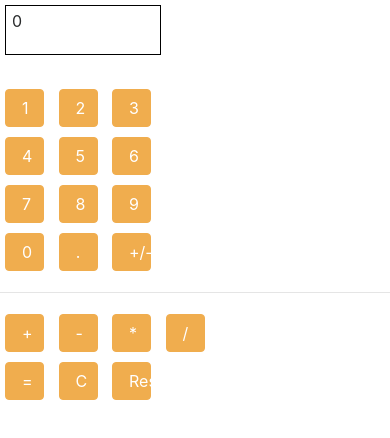
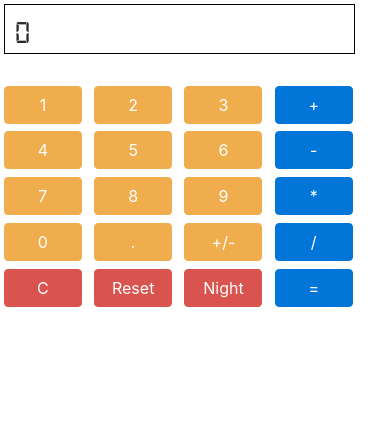
Before and after one commit to gfauconnier/s3-calculatrice, a plain HTML site: page index.html in a window 390 px wide. Drawn offline with Linux system fonts and the light colour scheme.

Commit message:
added font to css folder - main.css : added font to css, added night class, some media queries - index.html : added night button - main.js : added night function + comment

```diff
--- a/css/main.css
+++ b/css/main.css
@@ -1,12 +1,38 @@
+@font-face {
+  font-family: digital7;
+  src: url(digital7.ttf);
+}
+
 button {
-  width: 10vw;
-  margin: 5px;
+  width: 20vw;
+  margin: 1vw;
 }
 
 p {
+  font-family: digital7;
+  font-size: 2rem;
   border: 1px solid black;
-  padding: 3px 6px;
+  padding: 0 10px;
   height: 50px;
-  width: 40vw;
-  margin: 5px;
+  width: 90vw;
+  margin: 1vw;
 }
+
+p.night {
+  border-color: white;
+  color: white;
+}
+
+body.night {
+  background-color: black;
+}
+
+@media (min-width: 768px) {
+  button {
+    width: 10vw;
+  }
+
+  p {
+    width: 47vw;
+  }
+}
--- a/index.html
+++ b/index.html
@@ -4,7 +4,7 @@
 <head>
   <meta charset="utf-8">
   <meta http-equiv="x-ua-compatible" content="ie=edge">
-  <title></title>
+  <title>Calculatrice</title>
   <meta name="description" content="">
   <meta name="viewport" content="width=device-width, initial-scale=1">
 
@@ -14,30 +14,34 @@
   <link rel="stylesheet" href="css/main.css">
 </head>
 
-<body>
+<body id="body">
 
 <p id="result">0</p>
 <br>
 <button class="btn btn-warning calcnum" id="1">1</button>
 <button class="btn btn-warning calcnum" id="2">2</button>
-<button class="btn btn-warning calcnum" id="3">3</button><br>
+<button class="btn btn-warning calcnum" id="3">3</button>
+<button class="btn btn-primary calcope" id="btnplus">+</button>
+<br>
 <button class="btn btn-warning calcnum" id="4">4</button>
 <button class="btn btn-warning calcnum" id="5">5</button>
-<button class="btn btn-warning calcnum" id="6">6</button><br>
+<button class="btn btn-warning calcnum" id="6">6</button>
+<button class="btn btn-primary calcope" id="btnmin">-</button>
+<br>
 <button class="btn btn-warning calcnum" id="7">7</button>
 <button class="btn btn-warning calcnum" id="8">8</button>
-<button class="btn btn-warning calcnum" id="9">9</button><br>
+<button class="btn btn-warning calcnum" id="9">9</button>
+<button class="btn btn-primary calcope" id="btnmult">*</button>
+<br>
 <button class="btn btn-warning calcnum" id="0">0</button>
 <button class="btn btn-warning calcnum" id="btnpt">.</button>
 <button class="btn btn-warning" id="btnpm">+/-</button>
-<hr>
-<button class="btn btn-warning calcope" id="btnplus">+</button>
-<button class="btn btn-warning calcope" id="btnmin">-</button>
-<button class="btn btn-warning calcope" id="btnmult">*</button>
-<button class="btn btn-warning calcope" id="btndiv">/</button><br>
-<button class="btn btn-warning" id="btnequ">=</button>
-<button class="btn btn-warning" id="btnc">C</button>
-<button class="btn btn-warning" id="btnreset">Reset</button>
+<button class="btn btn-primary calcope" id="btndiv">/</button>
+<br>
+<button class="btn btn-danger" id="btnc">C</button>
+<button class="btn btn-danger" id="btnreset">Reset</button>
+<button class="btn btn-danger" id="btnnight">Night</button>
+<button class="btn btn-primary" id="btnequ">=</button>
 
 
 
--- a/js/main.js
+++ b/js/main.js
@@ -8,6 +8,7 @@ document.getElementById("btnequ").addEventListener('click', equButton)
 document.getElementById("btnc").addEventListener('click', cButton);
 document.getElementById("btnreset").addEventListener('click', resetButton);
 document.getElementById("btnpm").addEventListener('click', pmButton);
+document.getElementById("btnnight").addEventListener('click', nightButton);
 
 // add event for 'number' and '.' buttons
 var calcnumcl = document.getElementsByClassName("calcnum");
@@ -29,7 +30,7 @@ Array.from(opecl).forEach(function(element) {
  */
 function numClick() {
   var t = this.id;
-  console.log(t);
+
   if (tempN[2] == "nb") { // a 'number' button was last clicked the checks if only one '.' or if 0 is the first element : replaces it by a number, doesn't add another 0
     t != "btnpt" ? (affN == "0" && t == "0" ? affN = affN : (affN == "0" && t != "0" ? affN = t : affN += t)) : affN.split("").includes(".") ? affN = affN : affN += ".";
   }
@@ -141,3 +142,9 @@ function resetButton() {
 function affResult() {
   document.getElementById("result").innerHTML = affN;
 }
+
+
+function nightButton(){
+  document.getElementById("body").classList.toggle("night");
+  document.getElementById("result").classList.toggle("night");
+}
```
Also changed, not shown: css/digital7.ttf (added).
